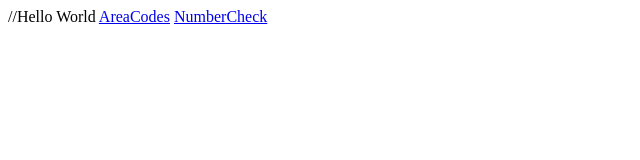
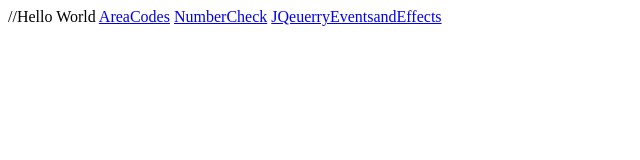
Before and after one commit to DaenaSanchez6/daenasanchez6.github.io, a plain HTML site: page index.html in a window 1280 px wide. Shown: the whole page, without its empty margins (0-640 px from the left). Drawn offline with Linux system fonts and the light colour scheme.

Commit message:
Update index.html

```diff
--- a/index.html
+++ b/index.html
@@ -9,5 +9,7 @@
    <body>
       <a href ="https://daenasanchez6.github.io/NumberCheck.html">AreaCodes</a>
       <a href ="https://daenasanchez6.github.io/AreaCodes.html">NumberCheck</a>
+       <a href ="https://daenasanchez6.github.io/JQueryEventsandEffects.html">JQeuerryEventsandEffects</a>
+
    </body>
       </html>
```
